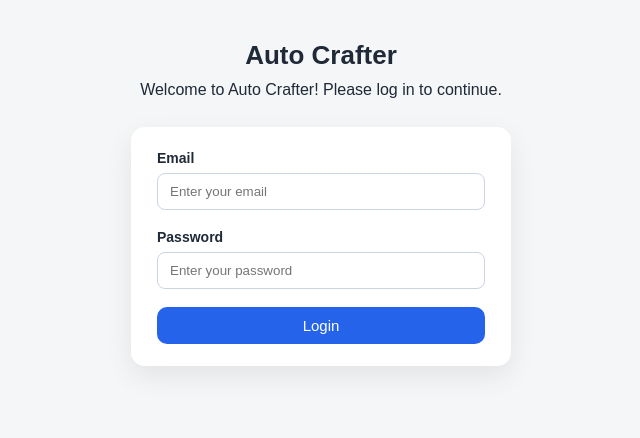
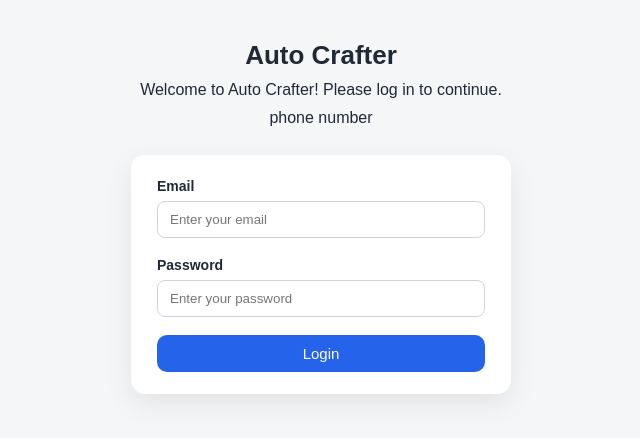
Before and after one commit to Akhil1780/project2, a plain HTML site: page index.html in a window 1280 px wide. Shown: the whole page, without its empty margins (319-959 px from the left). Drawn offline with Linux system fonts and the light colour scheme.

Commit message:
added p tag

```diff
--- a/index.html
+++ b/index.html
@@ -13,7 +13,7 @@
 
         <h1 class="para">Auto Crafter</h1>
         <p class="para">Welcome to Auto Crafter! Please log in to continue.</p>
-
+       <p class="para">phone number</p>
         <form id="LoginForm">
             <label for="email">Email</label><br/>
             <input type="email" id ='email' name="email" placeholder ="Enter your email"><br/><br/>
```
